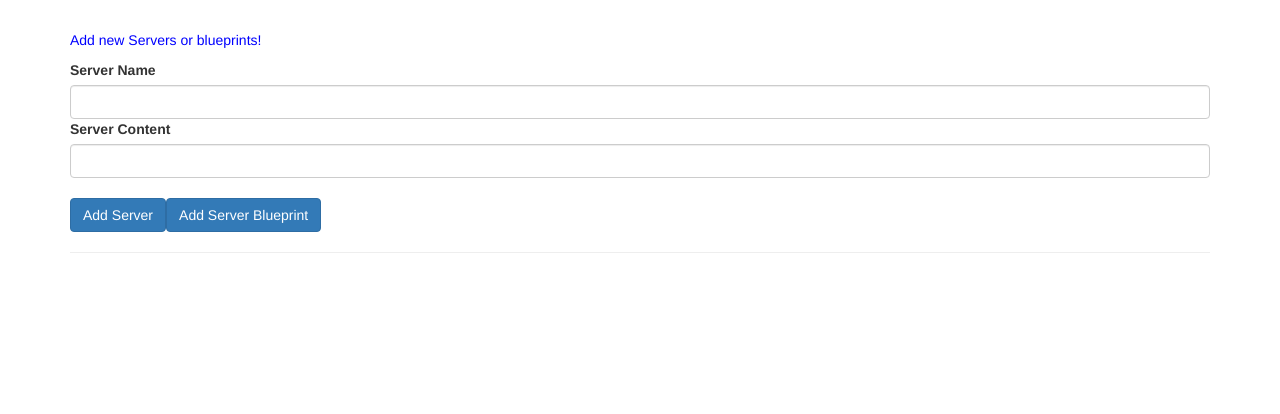
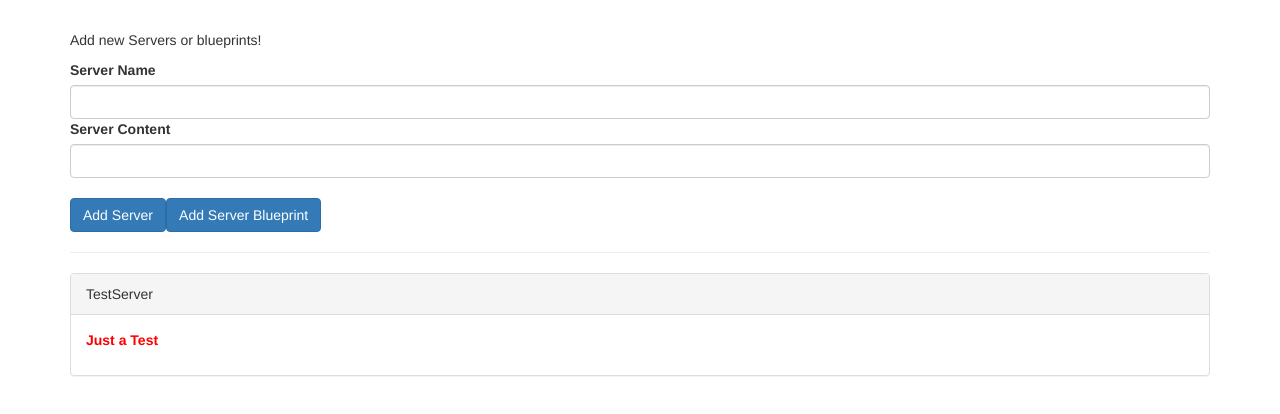
Before and after one commit to sailesh97/Data-Binding, an Angular app: page / in a window 1280 px wide. Shown: the top 414 px of the page. Built offline with nearby package versions, Linux system fonts and the light colour scheme.

Commit message:
Component Communication using @Input and @Output

```diff
--- a/src/app/app.component.html
+++ b/src/app/app.component.html
@@ -1,34 +1,15 @@
 <div class="container">
-  <div class="row">
-    <div class="col-xs-12">
-      <p>Add new Servers or blueprints!</p>
-      <label>Server Name</label>
-      <input type="text" class="form-control" [(ngModel)]="newServerName">
-      <label>Server Content</label>
-      <input type="text" class="form-control" [(ngModel)]="newServerContent">
-      <br>
-      <button
-        class="btn btn-primary"
-        (click)="onAddServer()">Add Server</button>
-      <button
-        class="btn btn-primary"
-        (click)="onAddBlueprint()">Add Server Blueprint</button>
-    </div>
-  </div>
+  <app-cockpit
+    (serverCreated)="onServerAdded($event)"
+    (blueprintCreated)="onBlueprintAdded($event)"
+    ></app-cockpit>
   <hr>
   <div class="row">
     <div class="col-xs-12">
-      <div
-        class="panel panel-default"
-        *ngFor="let element of serverElements">
-        <div class="panel-heading">{{ element.name }}</div>
-        <div class="panel-body">
-          <p>
-            <strong *ngIf="element.type === 'server'" style="color: red">{{ element.content }}</strong>
-            <em *ngIf="element.type === 'blueprint'">{{ element.content }}</em>
-          </p>
-        </div>
-      </div>
+      <app-server-element
+        *ngFor="let serverElement of serverElements"
+        [srvElement]='serverElement'
+        ></app-server-element>
     </div>
   </div>
 </div>
--- a/src/app/app.component.ts
+++ b/src/app/app.component.ts
@@ -6,23 +6,26 @@ import { Component } from '@angular/core';
   styleUrls: ['./app.component.css']
 })
 export class AppComponent {
-  serverElements = [];
-  newServerName = '';
-  newServerContent = '';
+  serverElements = [{
+    type: 'server',
+    name: 'TestServer',
+    content: 'Just a Test'
+  }];
 
-  onAddServer() {
+  onServerAdded(serverData:{serverName:string, serverContent:string}) {
     this.serverElements.push({
       type: 'server',
-      name: this.newServerName,
-      content: this.newServerContent
+      name: serverData.serverName,
+      content: serverData.serverContent
     });
   }
 
-  onAddBlueprint() {
+  onBlueprintAdded(blueprintData:{serverName: string, serverContent: string}) {
     this.serverElements.push({
       type: 'blueprint',
-      name: this.newServerName,
-      content: this.newServerContent
+      name: blueprintData.serverName,
+      content: blueprintData.serverContent
     });
   }
+
 }
--- a/src/app/app.module.ts
+++ b/src/app/app.module.ts
@@ -4,10 +4,14 @@ import { FormsModule } from '@angular/forms';
 
 
 import { AppComponent } from './app.component';
+import { CockpitComponent } from './cockpit/cockpit.component';
+import { ServerElementComponent } from './server-element/server-element.component';
 
 @NgModule({
   declarations: [
-    AppComponent
+    AppComponent,
+    CockpitComponent,
+    ServerElementComponent
   ],
   imports: [
     BrowserModule,
--- /dev/null
+++ b/src/app/cockpit/cockpit.component.html
@@ -0,0 +1,16 @@
+<div class="row">
+    <div class="col-xs-12">
+      <p>Add new Servers or blueprints!</p>
+      <label>Server Name</label>
+      <input type="text" class="form-control" [(ngModel)]="newServerName">
+      <label>Server Content</label>
+      <input type="text" class="form-control" [(ngModel)]="newServerContent">
+      <br>
+      <button
+        class="btn btn-primary"
+        (click)="onAddServer()">Add Server</button>
+      <button
+        class="btn btn-primary"
+        (click)="onAddBlueprint()">Add Server Blueprint</button>
+    </div>
+</div>
--- /dev/null
+++ b/src/app/cockpit/cockpit.component.ts
@@ -0,0 +1,36 @@
+import { Component, OnInit, EventEmitter, Output } from '@angular/core';
+
+@Component({
+  selector: 'app-cockpit',
+  templateUrl: './cockpit.component.html',
+  styleUrls: ['./cockpit.component.css']
+})
+export class CockpitComponent implements OnInit {
+  @Output() serverCreated = new EventEmitter<{serverName: string, serverContent:string}>();
+  @Output() blueprintCreated = new EventEmitter<{serverName: string, serverContent:string}>();
+  newServerName = '';
+  newServerContent = '';
+
+  constructor() { }
+
+  ngOnInit(): void {
+  }
+
+  onAddServer() {
+    this.serverCreated.emit({serverName: this.newServerName, serverContent: this.newServerContent});
+  }
+
+  onAddBlueprint() {
+    this.blueprintCreated.emit({serverName: this.newServerName, serverContent: this.newServerContent});
+
+  }
+
+  /**
+   * serverCreated and blueprintCreated are two properties of cockpit componet, which contains an object of EventEmitter class.
+   *
+   * EventEmitter is a generic type which is indicated in typescript by mentioning < and > after the class name and inside the angular brackets(<>), we mention the type of data we expect it to return whenever this event is triggered or fired.
+   *
+   * To make this event accesible/listenable to trigger from outside this component, we need to mention Output decorator.
+   *
+   */
+}
--- /dev/null
+++ b/src/app/server-element/server-element.component.html
@@ -0,0 +1,9 @@
+<div class="panel panel-default">
+    <div class="panel-heading">{{ element.name }}</div>
+    <div class="panel-body">
+        <p>
+            <strong *ngIf="element.type === 'server'" style="color: red">{{ element.content }}</strong>
+            <em *ngIf="element.type === 'blueprint'">{{ element.content }}</em>
+        </p>
+    </div>
+</div>
--- /dev/null
+++ b/src/app/server-element/server-element.component.ts
@@ -0,0 +1,41 @@
+import { Component, Input, OnInit } from '@angular/core';
+
+@Component({
+  selector: 'app-server-element',
+  templateUrl: './server-element.component.html',
+  styleUrls: ['./server-element.component.css']
+})
+export class ServerElementComponent implements OnInit {
+
+  @Input("srvElement") element: {type: string, name: string, content: string};
+  element2: {type: string, name: string, content: string};
+  constructor() { }
+
+  ngOnInit(): void {
+  }
+
+
+  /**
+   * The difference between element and element2 is that, element is accessible by outside(by other elements);
+   * But element2 is not.
+   *
+   * We could bind to element property of server-element component from it's parent component.
+   *
+   * As in app.component,html we will be using the selector of server-element, app component is the parent component.
+   *
+   * Summary:
+   * By default, all properties of components are only accessible inside these components, not bindable from outside components.
+   *
+   * By mentioning @input decorator we're exposing a property to outside world.
+   */
+
+  /**
+   * We can configure @Input by giving other params as well.
+   *
+   * We can assign a alias name by which we can access this element variable outside this component.
+   *
+   * @Input("srvElement") element means , inside this component we will use it by mentioning element .
+   *
+   * But outside this component, element can be accessible by srvElement.
+   */
+}
```
Also changed, not shown: src/app/cockpit/cockpit.component.css (added), src/app/server-element/server-element.component.css (added).
